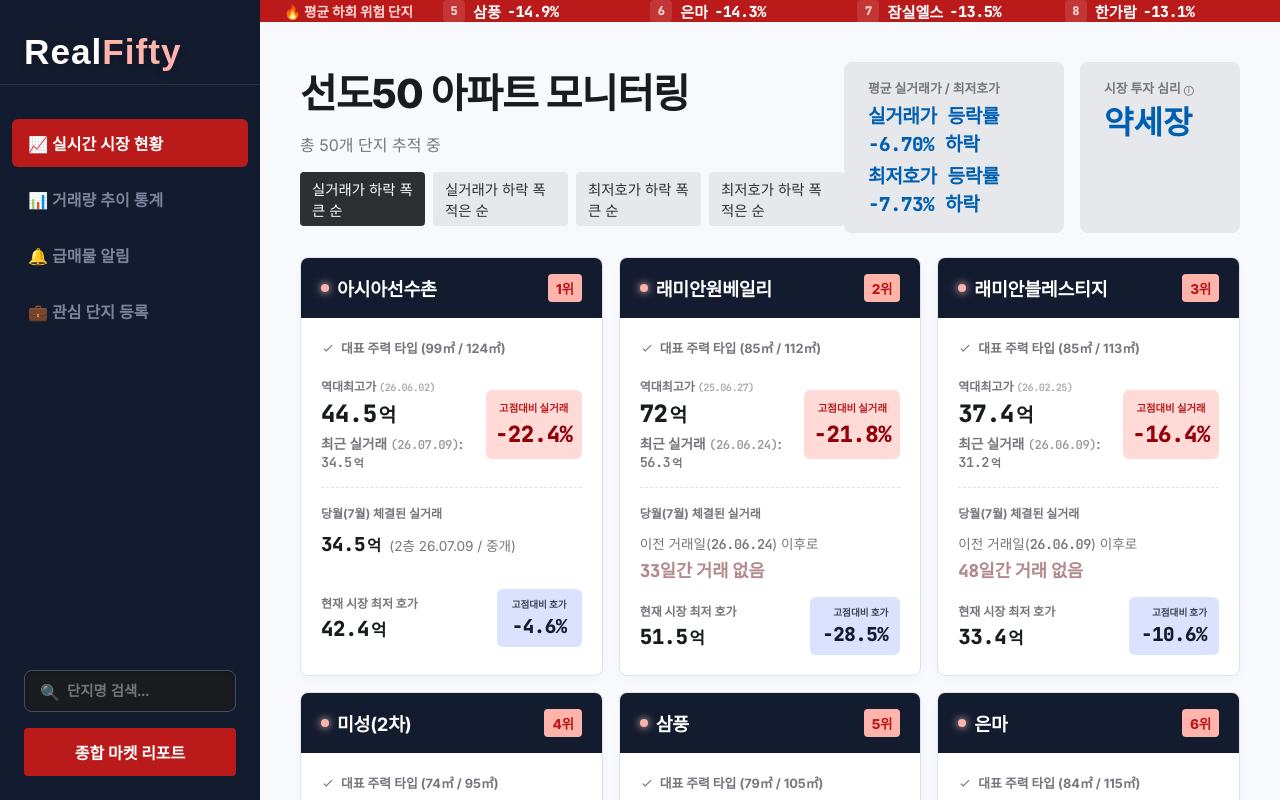
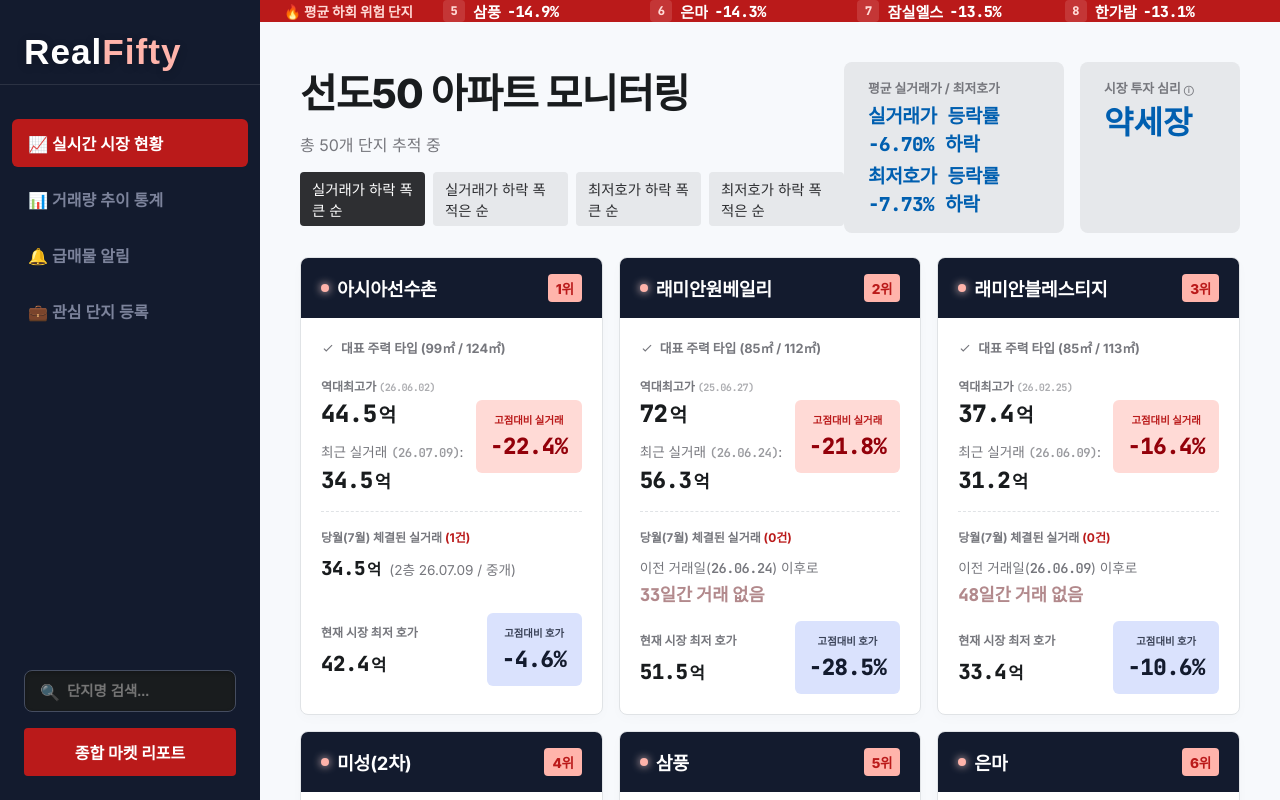
Before and after one commit to divajin2-hash/realfifty-bot, a Next.js app in the folder web/: page / in a window 1280 px wide. Shown: the top 800 px of the page. Built offline with nearby package versions, Linux system fonts and the light colour scheme; a web font is replaced by a local one.

Commit message:
fix(ui): emphasize recent deal price, add volume count, align alert boxes size

```diff
--- a/web/src/app/ClientGrid.tsx
+++ b/web/src/app/ClientGrid.tsx
@@ -121,19 +121,27 @@ function ComplexCard({ complex, stats, rank }: { complex: any, stats: any[], ran
                 </div>
 
                 <div className="data-split">
-                    <div className="data-block">
+                    <div className="data-block" style={{ flex: 1 }}>
                         <span className="data-label">역대최고가 <span className="num-font" style={{ fontSize: "0.85em", opacity: 0.6 }}>({athDateStr})</span></span>
                         <span className="data-value">
                             <span className="num-font">{formatPriceNum(ath)}</span><span className="kr-unit">억</span>
                         </span>
-                        <span className="data-value-sub" style={{ fontSize: "0.85rem" }}>최근 실거래 <span className="num-font" style={{ fontSize: "0.9em", opacity: 0.75 }}>({lastDealDateStr})</span>: <span className="num-font">{absoluteRecent ? formatPriceNum(absoluteRecent.price) : '-'}</span><span className="kr-unit">억</span></span>
+                        <div style={{ marginTop: '12px', fontSize: "0.85rem", color: '#76777d' }}>
+                            최근 실거래 <span className="num-font" style={{ fontSize: "0.9em", opacity: 0.75 }}>({lastDealDateStr})</span>:
+                            <div style={{ marginTop: '4px' }}>
+                                <span className="num-font" style={{ fontSize: '1.4rem', fontWeight: 800, color: '#191c1e', letterSpacing: '-0.5px' }}>
+                                    {absoluteRecent ? formatPriceNum(absoluteRecent.price) : '-'}
+                                </span>
+                                <span className="kr-unit" style={{ fontSize: '1.1rem', fontWeight: 700, color: '#191c1e', marginLeft: '2px' }}>억</span>
+                            </div>
+                        </div>
                     </div>
-                    <div className="alert-box">
+                    <div className="alert-box" style={{ padding: '12px 14px', display: 'flex', flexDirection: 'column', alignItems: 'center', justifyContent: 'center', minWidth: '95px' }}>
                         {absDrop === '0.0' && absoluteRecent && absoluteRecent.price ? (
-                            <div style={{ paddingTop: '5px', fontSize: '1.2rem', fontWeight: 800, color: '#ba1a1a', whiteSpace: 'nowrap', textAlign: 'center' }}>최고가</div>
+                            <div style={{ fontSize: '1.2rem', fontWeight: 800, color: '#ba1a1a', whiteSpace: 'nowrap' }}>최고가</div>
                         ) : (
                             <>
-                                <div style={{ fontSize: '0.65rem', color: '#ba1a1a', whiteSpace: 'nowrap' }}>고점대비 실거래</div>
+                                <div style={{ fontSize: '0.65rem', color: '#ba1a1a', whiteSpace: 'nowrap', fontWeight: 700 }}>고점대비 실거래</div>
                                 <div className="num-font" style={{ marginTop: '4px', fontSize: '1.4rem' }}>{absDrop === '0.0' ? '-' : `-${absDrop}%`}</div>
                             </>
                         )}
@@ -143,7 +151,7 @@ function ComplexCard({ complex, stats, rank }: { complex: any, stats: any[], ran
                 <div className="dashed-divider"></div>
 
                 <div className="data-block" style={{ minHeight: '70px' }}>
-                    <span className="data-label">당월({currentMonth}월) 체결된 실거래</span>
+                    <span className="data-label">당월({currentMonth}월) 체결된 실거래 <span style={{ color: '#ba1a1a', fontWeight: 'bold' }}>({formattedDeals.length}건)</span></span>
 
                     {formattedDeals.length > 0 ? (
                         <div key={dealAnimationKey} style={{ animation: 'flashUpdate 0.8s ease-out', padding: '6px 8px', marginLeft: '-8px', borderRadius: '4px', display: 'flex', alignItems: 'baseline', gap: '8px' }}>
@@ -163,20 +171,20 @@ function ComplexCard({ complex, stats, rank }: { complex: any, stats: any[], ran
                 </div>
 
                 <div className="data-split" style={{ marginTop: '15px' }}>
-                    <div className="data-block">
+                    <div className="data-block" style={{ flex: 1 }}>
                         <span className="data-label">현재 시장 최저 호가</span>
-                        <span className="data-value" style={{ fontSize: '1.3rem' }}>
+                        <span className="data-value" style={{ fontSize: '1.3rem', marginTop: '6px' }}>
                             <span className="num-font">{formatPriceNum(currentAsk)}</span><span className="kr-unit">억</span>
                         </span>
                     </div>
-                    <div className="alert-box safe" style={{ padding: '8px 12px', display: 'flex', alignItems: 'center', justifyContent: 'center' }}>
+                    <div className="alert-box safe" style={{ padding: '12px 14px', display: 'flex', flexDirection: 'column', alignItems: 'center', justifyContent: 'center', minWidth: '95px' }}>
                         {mddValue === '0.0' && currentAsk > 0 ? (
                             <div style={{ fontSize: '1.2rem', fontWeight: 800, color: '#131b2e', whiteSpace: 'nowrap' }}>최고가</div>
                         ) : (
-                            <div>
-                                <div style={{ fontSize: '0.6rem', color: '#131b2e', opacity: 0.8, whiteSpace: 'nowrap', textAlign: 'right' }}>고점대비 호가</div>
-                                <div className="num-font" style={{ marginTop: '2px', fontSize: '1.2rem' }}>{mddValue === '0.0' ? '-' : `${mddValue}%`}</div>
-                            </div>
+                            <>
+                                <div style={{ fontSize: '0.65rem', color: '#131b2e', opacity: 0.8, whiteSpace: 'nowrap', fontWeight: 700 }}>고점대비 호가</div>
+                                <div className="num-font" style={{ marginTop: '4px', fontSize: '1.4rem' }}>{mddValue === '0.0' ? '-' : `${mddValue}%`}</div>
+                            </>
                         )}
                     </div>
                 </div>
```
